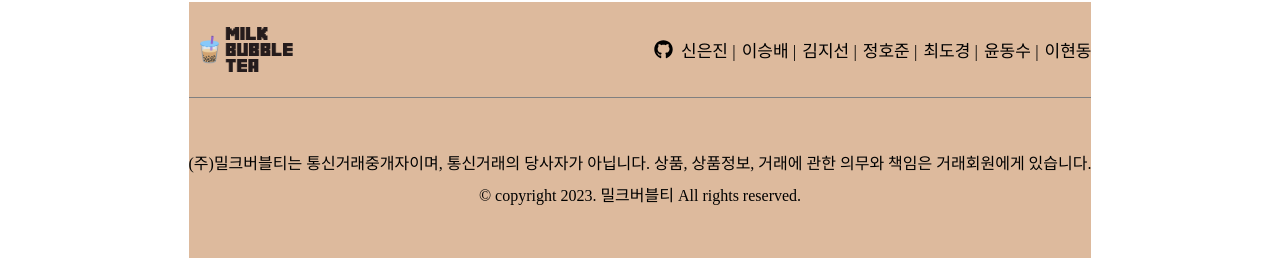
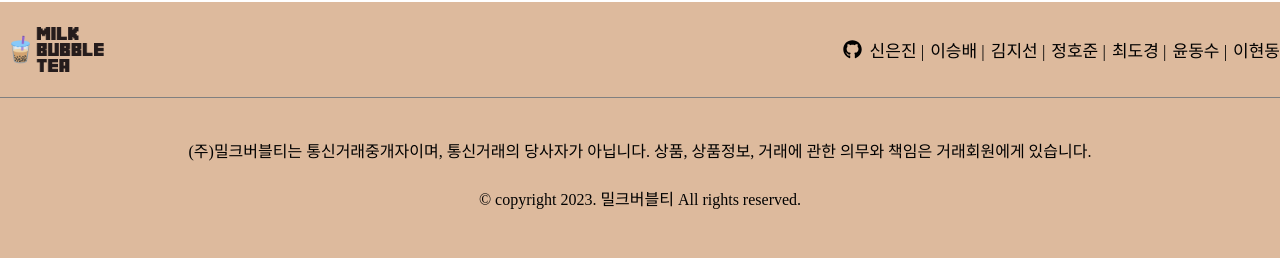
Before and after one commit to codestates-seb/seb42_main_025, a React (Create React App) app in the folder client/: page /mypage in a window 1280 px wide. Shown: the part 302-576 px from the top of the page. Built offline with nearby package versions, Linux system fonts and the light colour scheme.

Commit message:
💄 : width 변경

```diff
--- a/client/src/container/Footer.jsx
+++ b/client/src/container/Footer.jsx
@@ -4,7 +4,6 @@ import { FaGithub } from 'react-icons/fa';
 
 function Footer() {
   return (
-
     <>
       <Container>
         <UpDownBox>
@@ -47,6 +46,7 @@ const Container = styled.footer`
   align-items: center;
   height: 16rem;
   background-color: #ddba9d;
+  width: 100%;
 `;
 
 const UpDownBox = styled.footer`
@@ -81,7 +81,6 @@ const Github = styled(FaGithub)`
   margin: 0px 2px 1px 0px;
 `;
 
-
 const Maker = styled.a`
   margin-left: 6px;
   font-size: 17px;
@@ -94,8 +93,8 @@ const Down = styled.div`
   display: flex;
   justify-content: center;
   align-items: center;
-  margin-top: 50px;
-  line-height: 2;
+  margin-top: 30px;
+  line-height: 3;
 `;
 
 const Copyright = styled.div`
```
